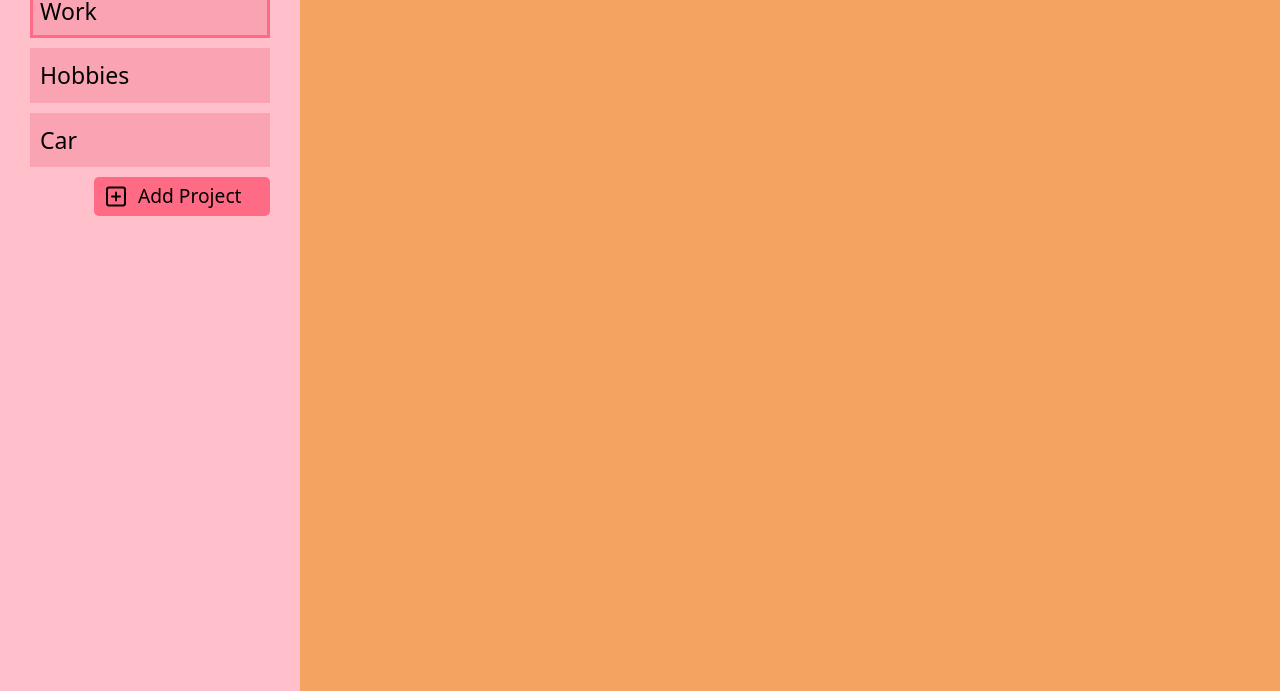
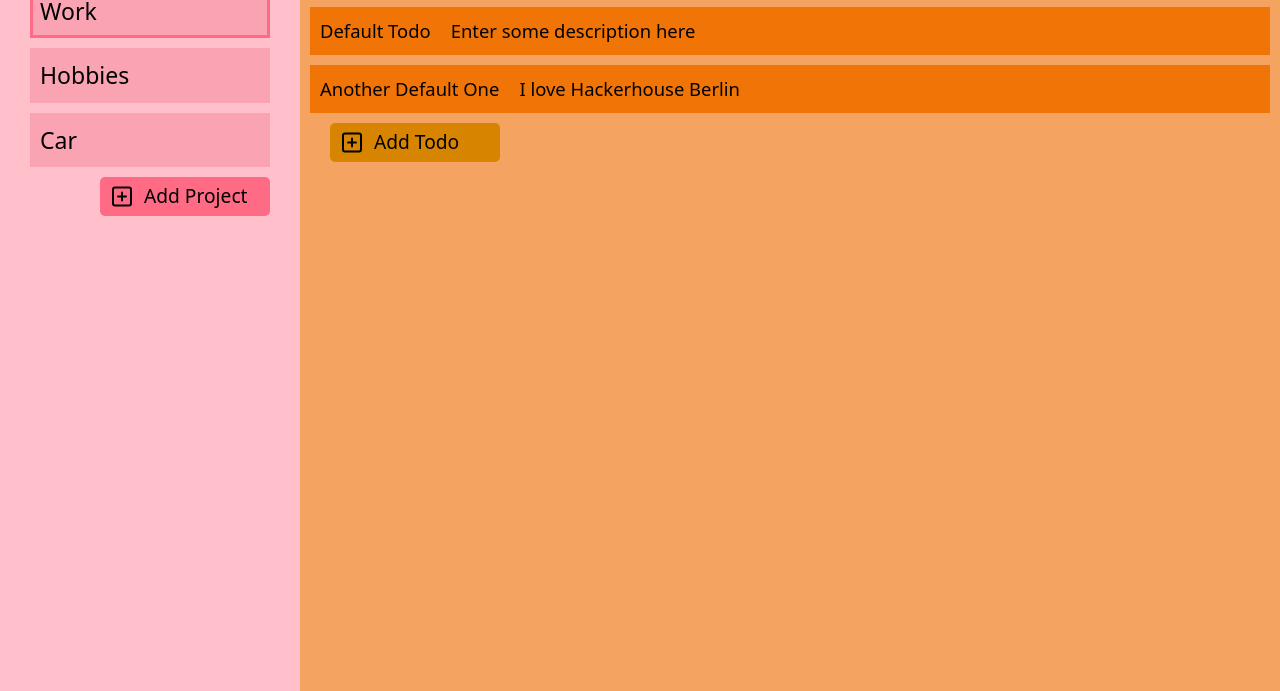
Before and after one commit to ScaxCodes/odin-todo-list, a website built with webpack: page dist/index.html in a window 1280 px wide. Shown: the part 109-800 px from the top of the page. Built offline with nearby package versions, Linux system fonts and the light colour scheme.

Commit message:
Render todos and add-todo-button dynamic

```diff
--- a/src/appLogic.js
+++ b/src/appLogic.js
@@ -7,7 +7,7 @@ function todoFactory(title, description, dueDate, priority) {
 
 function projectFactory(name, description) {
     console.log("Project added...");
-    return { name, description, active: false };
+    return { name, description, active: false, todos: [] };
     // return { name, description, todos: [], };
 }
 
--- a/src/domLoader.js
+++ b/src/domLoader.js
@@ -3,6 +3,7 @@ import { todoFactory, projectFactory } from "./appLogic";
 
 const sideMenu = document.querySelector(".side-menu");
 const mainHeader = document.querySelector(".main-header");
+const mainTodos = document.querySelector(".main-todos");
 const popup = document.querySelector(".popup");
 const popupContainer = document.querySelector(".popup-container");
 const titleInput = document.querySelector("#project-title");
@@ -16,6 +17,7 @@ const descriptionInput = document.querySelector("#project-description");
 function renderPage() {
     renderSidebar();
     renderMainHeader();
+    renderMain();
     getDynamicEventListeners();
     console.log("Page rendered...");
 }
@@ -46,6 +48,29 @@ function renderMainHeader() {
             headerDescription.innerText = project.description;
         }
     });
+}
+
+function renderMain() {
+    projects[0].todos.forEach(todo => {
+        const todoDiv = document.createElement("div");
+        todoDiv.classList.add("todo-container");
+        mainTodos.appendChild(todoDiv)
+
+        const todoTitle = document.createElement("div");
+        todoTitle.classList.add("todo-title");
+        todoDiv.appendChild(todoTitle);
+        todoTitle.innerText = todo.title;
+
+        const todoDescription = document.createElement("div");
+        todoDescription.classList.add("todo-description");
+        todoDiv.appendChild(todoDescription);
+        todoDescription.innerText = todo.description;
+    });
+
+    const addTodoButton = document.createElement("div");
+    addTodoButton.classList.add("add-todo-button");
+    mainTodos.appendChild(addTodoButton);
+    addTodoButton.innerHTML = `<img src="plus-square.svg">Add Todo`;
 }
 
 function getDynamicEventListeners() {
@@ -98,6 +123,7 @@ function clearInputs() {
     descriptionInput.value = "";
 }
 
+// TODO: Make sideMenu logic same as mainHeader (clear sideHeader instead of whole sideMenu)
 function clearWebsite() {
     sideMenu.innerHTML = `
         <div class="side-header">
--- a/src/index.js
+++ b/src/index.js
@@ -6,6 +6,8 @@ const projects = [];
 
 projects.push(projectFactory("Work", "Well, I just like to work"));
 projects[0].active = true;
+projects[0].todos.push(todoFactory("Default Todo", "Enter some description here", "02.09.2023", null));
+projects[0].todos.push(todoFactory("Another Default One", "I love Hackerhouse Berlin", "02.09.2023", null));
 
 projects.push(projectFactory("Hobbies", "I do have hobbies though"));
 projects.push(projectFactory("Car", "Always broken"));
```
Also changed, not shown: dist/bundle.js, dist/index.html, dist/style.css, 1 other file.
